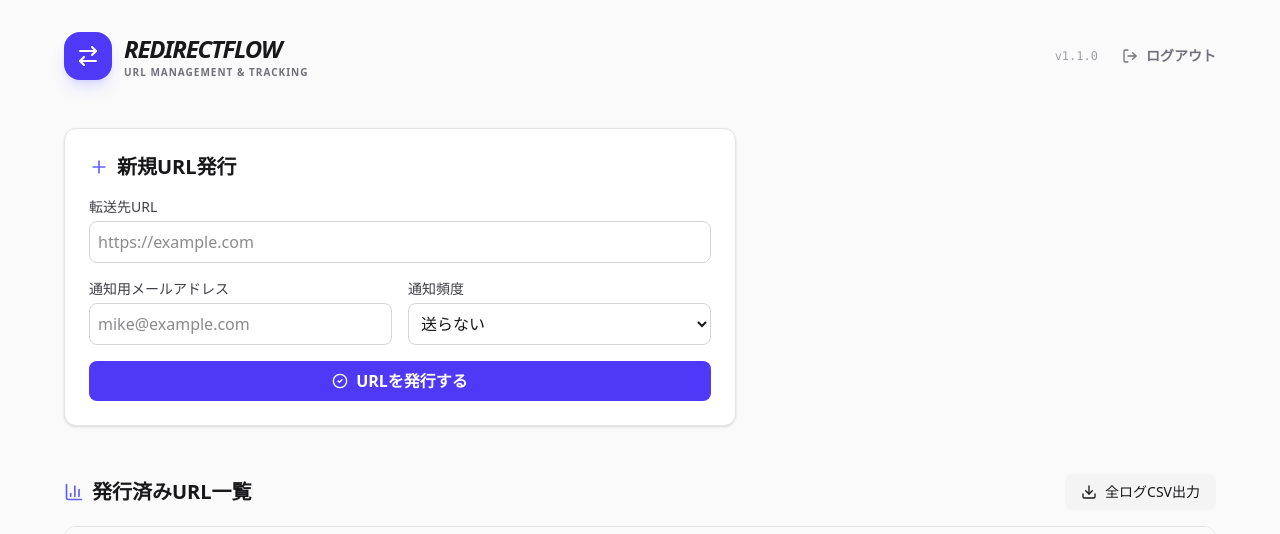
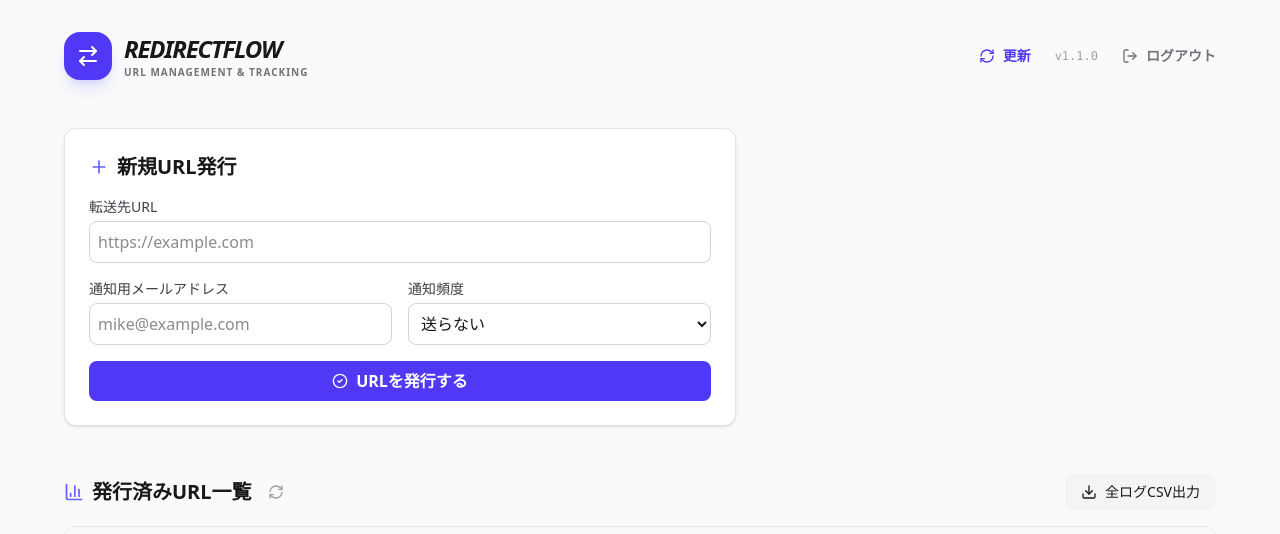
Before and after one commit to pochi04010401/redirect-flow, a Next.js app: page / in a window 1280 px wide. Shown: the top 534 px of the page. Built offline with nearby package versions, Linux system fonts and the light colour scheme; no server answers; the database is empty.

Commit message:
Feat: add refresh button to dashboard and redirect list

```diff
--- a/src/app/page.tsx
+++ b/src/app/page.tsx
@@ -3,17 +3,21 @@
 import { useState } from 'react';
 import { CreateRedirectForm } from '@/components/CreateRedirectForm';
 import { RedirectList } from '@/components/RedirectList';
-import { ArrowRightLeft, LogOut } from 'lucide-react';
+import { ArrowRightLeft, LogOut, RefreshCw } from 'lucide-react';
 import { createClient } from '@/utils/supabase/client';
 import { useRouter } from 'next/navigation';
 
 export default function Home() {
   const [refreshKey, setRefreshKey] = useState(0);
+  const [isRefreshing, setIsRefreshing] = useState(false);
   const router = useRouter();
   const supabase = createClient();
 
   const handleRefresh = () => {
+    setIsRefreshing(true);
     setRefreshKey(prev => prev + 1);
+    // 視覚的なフィードバックのために少し待つ
+    setTimeout(() => setIsRefreshing(false), 500);
   };
 
   const handleLogout = async () => {
@@ -38,6 +42,13 @@ export default function Home() {
         </div>
 
         <div className="flex items-center gap-6">
+          <button
+            onClick={handleRefresh}
+            disabled={isRefreshing}
+            className="flex items-center gap-2 text-sm font-bold text-indigo-600 hover:text-indigo-500 disabled:text-zinc-400 transition-all"
+          >
+            <RefreshCw className={`w-4 h-4 ${isRefreshing ? 'animate-spin' : ''}`} /> 更新
+          </button>
           <div className="text-xs font-mono text-zinc-400">
             v1.1.0
           </div>
--- a/src/components/RedirectList.tsx
+++ b/src/components/RedirectList.tsx
@@ -1,7 +1,7 @@
 'use client';
 
-import { useState, useEffect } from 'react';
-import { ExternalLink, Copy, Check, BarChart3, Download, Trash2, Edit3, Eye } from 'lucide-react';
+import { useState, useEffect, useCallback } from 'react';
+import { ExternalLink, Copy, Check, BarChart3, Download, Trash2, Edit3, Eye, RefreshCw } from 'lucide-react';
 import { createClient } from '@/utils/supabase/client';
 import { Redirect } from '@/types';
 import { EditRedirectModal } from './EditRedirectModal';
@@ -13,9 +13,11 @@ export function RedirectList() {
   const [copiedSlug, setCopiedSlug] = useState<string | null>(null);
   const [editingRedirect, setEditingRedirect] = useState<Redirect | null>(null);
   const [viewingLogsRedirect, setViewingLogsRedirect] = useState<Redirect | null>(null);
+  const [isRefreshing, setIsRefreshing] = useState(false);
   const supabase = createClient();
 
-  const fetchRedirects = async () => {
+  const fetchRedirects = useCallback(async () => {
+    setIsRefreshing(true);
     const { data, error } = await supabase
       .from('redirects')
       .select('*')
@@ -39,11 +41,14 @@ export function RedirectList() {
     } else if (statsError) {
       console.error('Failed to fetch stats via RPC:', statsError);
     }
-  };
+
+    // 視覚的なフィードバックのために少し待つ
+    setTimeout(() => setIsRefreshing(false), 300);
+  }, [supabase]);
 
   useEffect(() => {
     fetchRedirects();
-  }, []);
+  }, [fetchRedirects]);
 
   const copyToClipboard = (slug: string) => {
     const url = `${window.location.origin}/r/${slug}`;
@@ -138,6 +143,14 @@ export function RedirectList() {
       <div className="flex items-center justify-between">
         <h2 className="text-xl font-bold flex items-center gap-2">
           <BarChart3 className="w-5 h-5 text-indigo-500" /> 発行済みURL一覧
+          <button
+            onClick={fetchRedirects}
+            disabled={isRefreshing}
+            className="p-2 text-zinc-400 hover:text-indigo-500 transition-all rounded-full hover:bg-indigo-50 dark:hover:bg-indigo-950/30"
+            title="最新データに更新"
+          >
+            <RefreshCw className={`w-4 h-4 ${isRefreshing ? 'animate-spin' : ''}`} />
+          </button>
         </h2>
         <button
           onClick={exportAllLogs}
```
